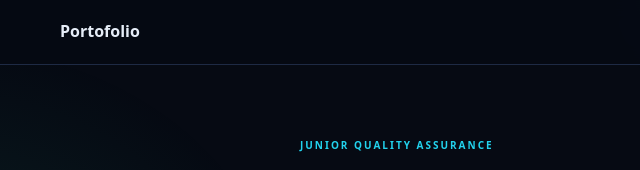
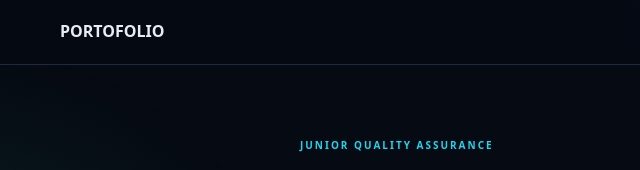
Before and after one commit to mridwanlubiis/portofolio, a plain HTML site: page index.html in a window 1280 px wide. Shown: the top 170 px of the page, 64-704 px from the left. Drawn offline with Linux system fonts and the light colour scheme.

Commit message:
Update index.html

```diff
--- a/index.html
+++ b/index.html
@@ -13,7 +13,7 @@
 
 <!-- ===== MENU ATAS ===== -->
 <nav><div class="wrap">
-  <strong>Portofolio</strong>
+  <strong>PORTOFOLIO</strong>
   <div class="links">
     <a href="#tentang">Tentang</a>
     <a href="#project">Project</a>
```
